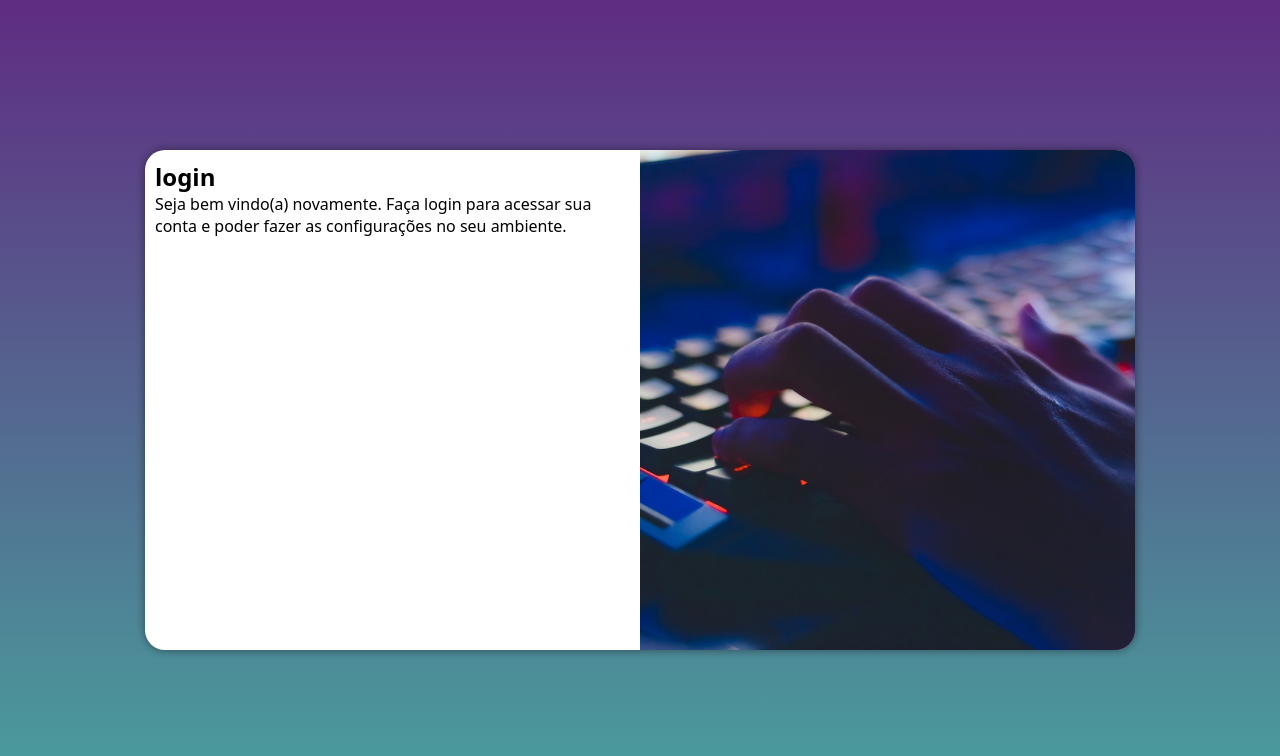
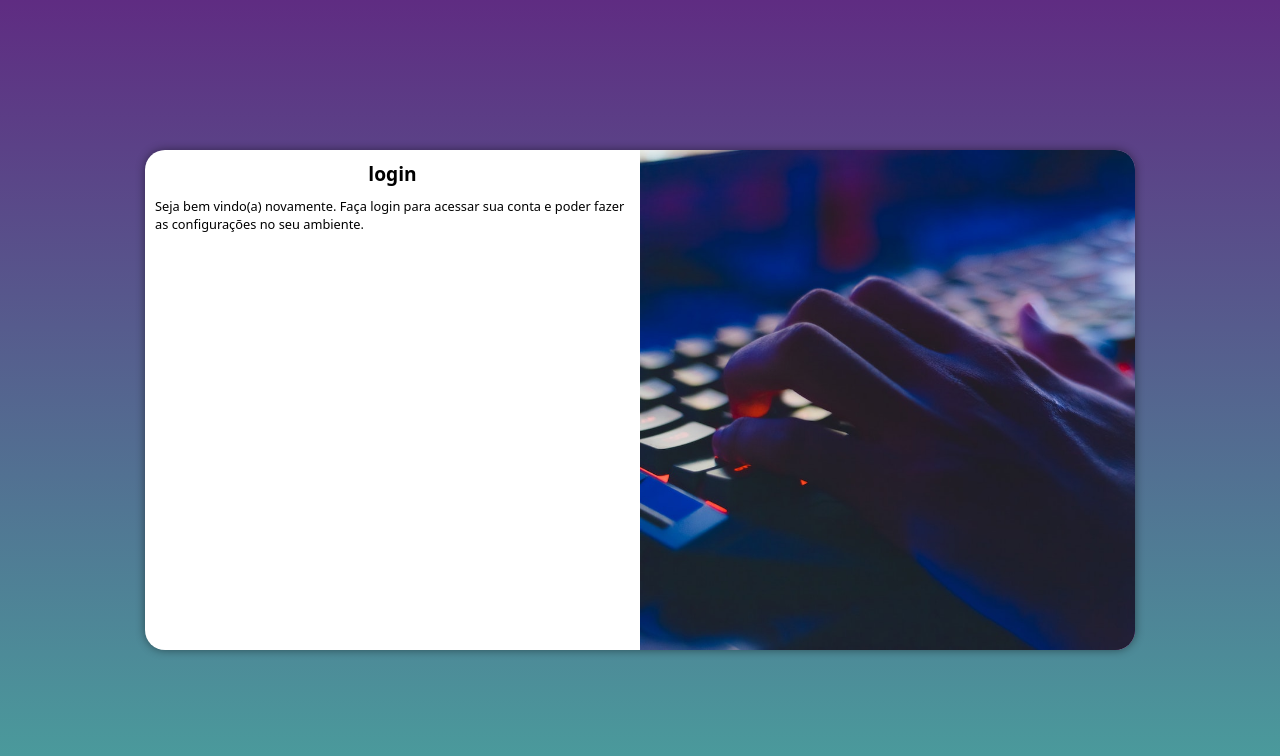
Before and after one commit to camilabsp/projeto-login, a plain HTML site: page index.html in a window 1280 px wide. Drawn offline with Linux system fonts and the light colour scheme.

Commit message:
atualização media query

```diff
--- a/estilos/mediaquery.css
+++ b/estilos/mediaquery.css
@@ -35,5 +35,11 @@
         float: left;
         width: 50%;
     }
+    div#formulario > h1{
+        font-size: 1.2em;
+    }
+    div#formulario > p{
+        font-size: 0.8em;
+    }
 
 }
--- a/estilos/style.css
+++ b/estilos/style.css
@@ -46,3 +46,10 @@ section#login > div#formulario{
     display: block;
     padding: 10px;
 }
+div#formulario > h1{
+    text-align: center;
+    margin-bottom: 10px;
+}
+div#formulario > p{
+    font-size: 0.8em;
+}
```
